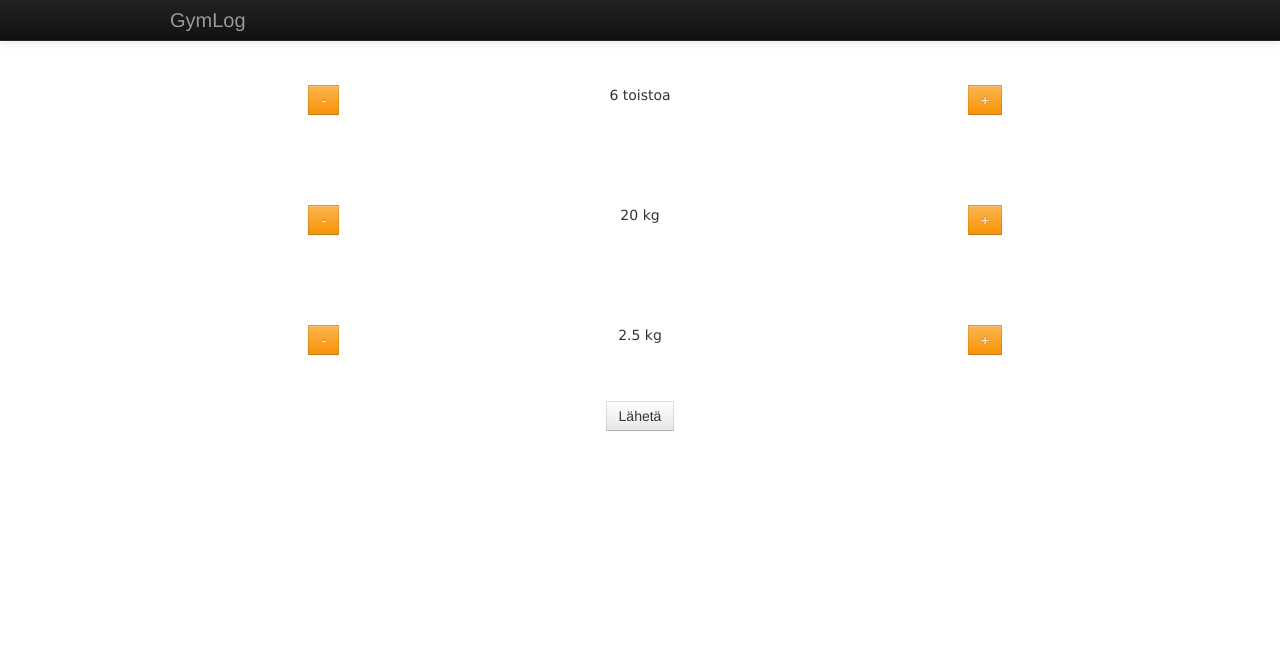
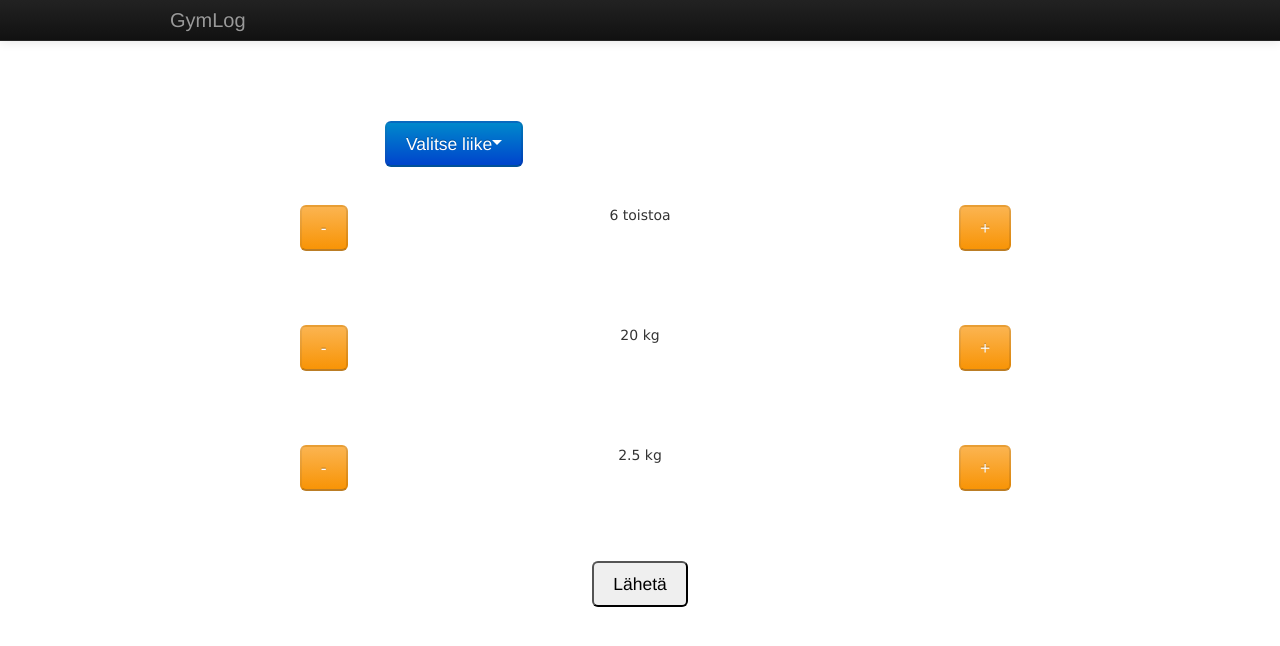
Before and after one commit to samukoo/salivihko, a Django app: template workout/templates/gymlog/new_workout.html in a window 1280 px wide. Shown: the top 646 px of the page. Run offline with Django 3.2, Linux system fonts and the light colour scheme; the template is opened without the code that fills it, so the values that code supplies are empty; parts of the project's set-up code (start-up, migrations or seed data) failed here and were passed over.

Commit message:
bigger buttons, dropdown and exercise query from bd

```diff
--- a/workout/templates/gymlog/new_workout.html
+++ b/workout/templates/gymlog/new_workout.html
@@ -30,7 +30,7 @@ margin:0px;
    	 	<div class="navbar navbar-inverse navbar-fixed-top">
       <div class="navbar-inner">
         <div class="container">
-          <button type="button" class="btn btn-navbar" data-toggle="collapse" data-target=".nav-collapse">
+          <button type="button" class="btn-large btn-navbar" data-toggle="collapse" data-target=".nav-collapse">
             <span class="icon-bar"></span>
             <span class="icon-bar"></span>
             <span class="icon-bar"></span>
@@ -43,6 +43,61 @@ margin:0px;
 
 
       <!-- sivun sisältö -->
+
+      <div style="
+        font-family:verdana;
+        position:absolute;
+        left:30%;
+        right:5%;
+        height:50px;
+        top:15%;
+        padding:0px;
+        border:1px solid white;
+        border-spacing:100px 50px;">
+
+
+<!-- drop down menu. lista tulee kannasta -->
+              <div class="btn-large-group">
+
+                <button type="button" class="btn-large btn-primary dropdown-toggle" data-toggle="dropdown">
+                   <span id="_vit">Valitse liike</span><span class="caret"></span>
+                </button>
+
+                <ul class="dropdown-menu" role="menu">
+
+                  {% for liike in liikkeet %}
+
+                      <li><a id="{{ liike }}" >{{ liike }}</a></li>
+
+                  {%endfor%}
+
+                  <li class="divider"></li>
+                  <li><a href="#addModal" data-toggle="modal">Lisää uusi liike</a></li>
+
+                </ul>
+
+              </div>
+
+
+
+
+
+<!-- loppuupi tähän -->
+
+
+
+
+
+
+
+
+
+
+
+
+
+      </div>
+
 
 
 
@@ -61,14 +116,14 @@ margin:0px;
         left:5%;
         right:5%;
         height:50px;
-        top:10%;
+        top:25%;
         padding:0px;
         border:1px solid white;
         border-spacing:100px 50px;">
 
                     <div style="font-family:verdana;position:absolute;left:10%;right:65%;bottom:5%;top:5%;padding:0px;border:1px solid white;border-spacing:100px 50px;">
                       <center>
-                        <button class="btn btn-warning" id="dec_rep">-</button><br>
+                        <button class="btn-large btn-warning" id="dec_rep">-</button><br>
                       </center>
                     </div>
 
@@ -80,7 +135,7 @@ margin:0px;
 
                   <div style="font-family:verdana;position:absolute;left:65%;right:5%;bottom:5%;top:5%;padding:0px;border:1px solid white;border-spacing:100px 50px;">
                     <center>
-                      <button class="btn btn-warning" id="inc_rep">+</button><br>
+                      <button class="btn-large btn-warning" id="inc_rep">+</button><br>
                     </center>
                    </div>
         </div>
@@ -96,14 +151,14 @@ margin:0px;
         left:5%;
         right:5%;
         height:50px;
-        top:25%;
+        top:40%;
         padding:0px;
         border:1px solid white;
         border-spacing:100px 50px;">
 
                     <div style="font-family:verdana;position:absolute;left:10%;right:65%;bottom:5%;top:5%;padding:0px;border:1px solid white;border-spacing:100px 50px;">
                       <center>
-                        <button class="btn btn-warning" id="dec_kg">-</button><br>
+                        <button class="btn-large btn-warning" id="dec_kg">-</button><br>
                       </center>
                     </div>
 
@@ -115,7 +170,7 @@ margin:0px;
 
                   <div style="font-family:verdana;position:absolute;left:65%;right:5%;bottom:5%;top:5%;padding:0px;border:1px solid white;border-spacing:100px 50px;">
                     <center>
-                      <button class="btn btn-warning" id="inc_kg">+</button><br>
+                      <button class="btn-large btn-warning" id="inc_kg">+</button><br>
                     </center>
                    </div>
         </div>
@@ -130,14 +185,14 @@ margin:0px;
         left:5%;
         right:5%;
         height:50px;
-        top:40%;
+        top:55%;
         padding:0px;
         border:1px solid white;
         border-spacing:100px 50px;">
 
                     <div style="font-family:verdana;position:absolute;left:10%;right:65%;bottom:5%;top:5%;padding:0px;border:1px solid white;border-spacing:100px 50px;">
                       <center>
-                        <button class="btn btn-warning" id="dec_step">-</button><br>
+                        <button class="btn-large btn-warning" id="dec_step">-</button><br>
                       </center>
                     </div>
 
@@ -149,7 +204,7 @@ margin:0px;
 
                   <div style="font-family:verdana;position:absolute;left:65%;right:5%;bottom:5%;top:5%;padding:0px;border:1px solid white;border-spacing:100px 50px;">
                     <center>
-                      <button class="btn btn-warning" id="inc_step">+</button><br>
+                      <button class="btn-large btn-warning" id="inc_step">+</button><br>
                     </center>
                    </div>
         </div>
@@ -165,13 +220,13 @@ margin:0px;
         left:5%;
         right:5%;
         height:50px;
-        top:50%;
+        top:70%;
         padding:0px;
         border:1px solid white;
         border-spacing:100px 50px;">
 
           <center>
-            <button class="btn" id="send_set">Lähetä</button>
+            <button class="btn-large" id="send_set">Lähetä</button>
           </center>
 
       </div>
```
Also changed, not shown: workout/gymlog/views.py (+12 -1 lines), workout/templates/gymlog/index.html (+11 -11 lines), workout/gymlog/kanta.db, 1 other file.
